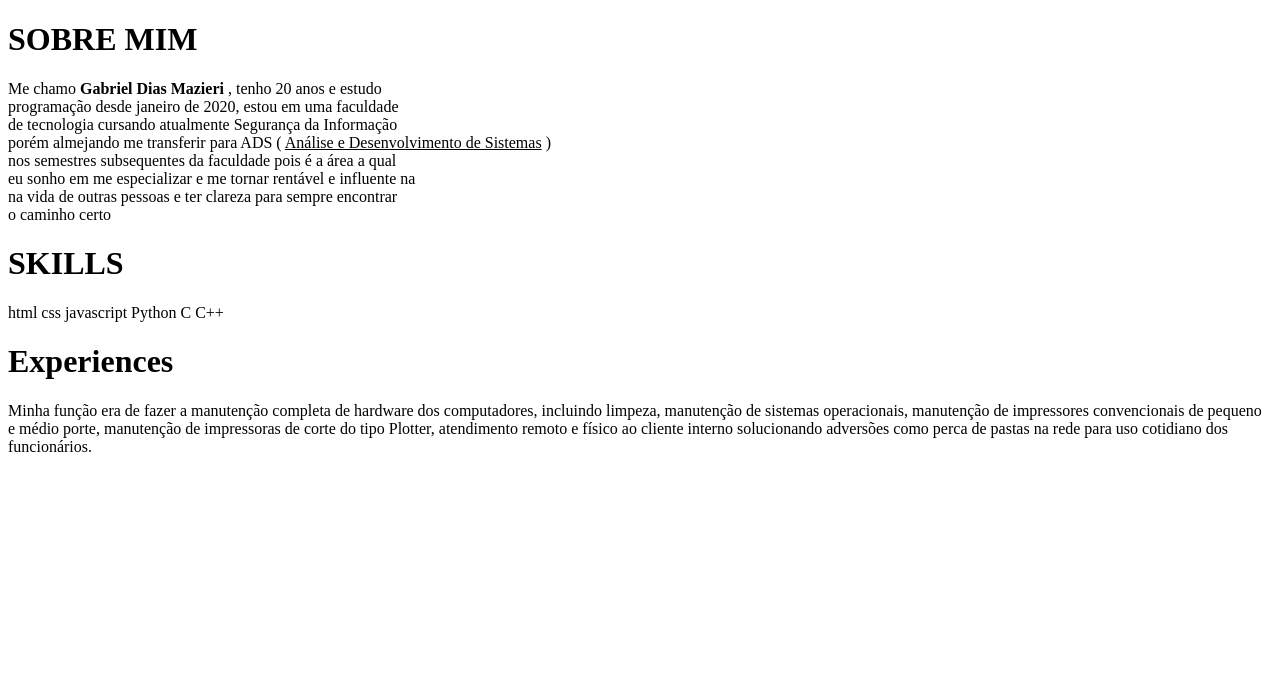
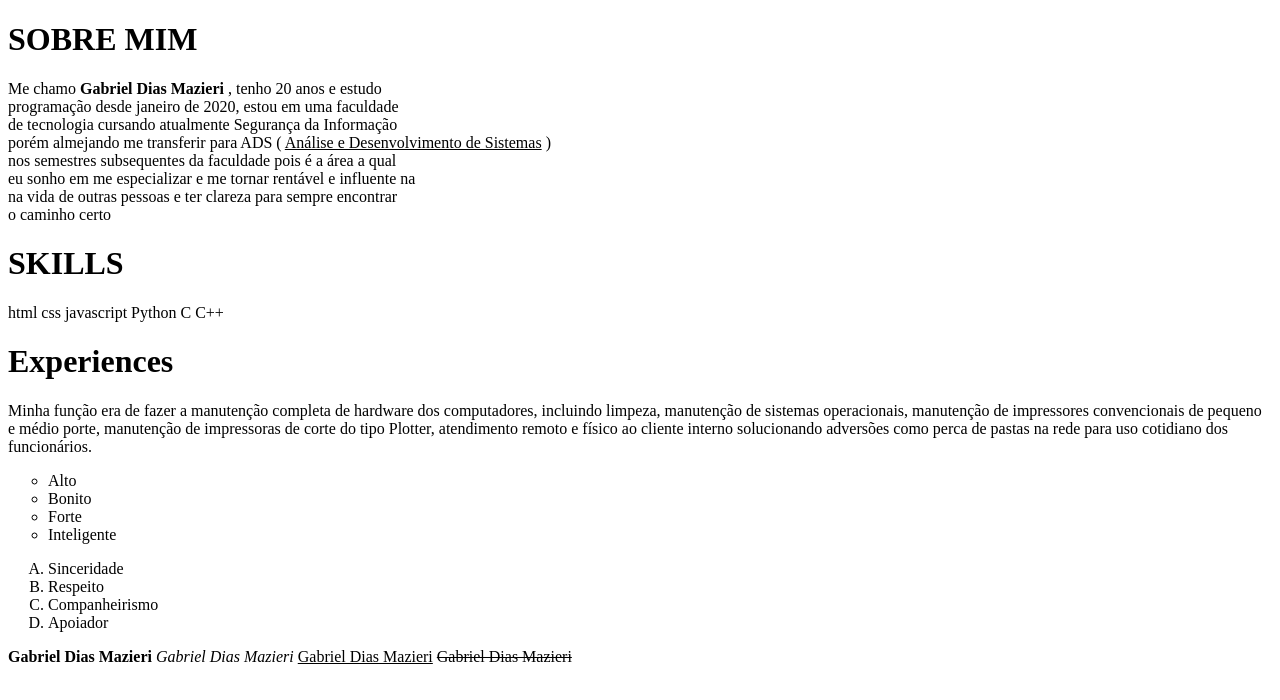
Before and after one commit to GrandeDev/webcompleto, a plain HTML site: page index.html in a window 1280 px wide. Drawn offline with Linux system fonts and the light colour scheme.

Commit message:
atualizando informaçoes do index

```diff
--- a/index.html
+++ b/index.html
@@ -46,6 +46,43 @@
         </p>
 
     </div>
+<!-- Lista não ordenada -->
+<!-- NA TAG <ul type=" "> PODE TER circle, square e disc  -->
+    <ul type="circle">
+        <li> Alto </li>
+        <li> Bonito </li>
+        <li> Forte </li>
+        <li> Inteligente </li>
+    </ul>
+<!-- AQUI ACABA A LISTA NÃO-ORDENADA -->
+
+<!--LISTA ORDENADA
+    <ol type="1"> -> exibe a lista em ordem numérica
+    <ol type="A"> -> exibe a lista em ordem alfabética maiúscula
+    <ol type="a"> -> exibe a lista em ordem alfabética minúscula
+    <ol type="I"> -> exibe a lista com número romanos maíuscula
+    <ol type="i"> -> exibe a lista com números romanos minúsculo
+-->
+    <ol type="A">
+        <li>Sinceridade</li>
+        <li>Respeito</li>
+        <li>Companheirismo</li>
+        <li>Apoiador</li>
+    </ol>
+<!-- AQUI ACABA A LISTA ORDENADA -->
+
+<!--AQUI SÃO ALGUMAS TAGS PARA FORMATAR TEXTO:
+    <strong>???</strong> = TEXTO EM NEGRITO
+    <em>???</em> = TEXTO EM ITÁLICO
+    <u>???</u> = TEXTO SUBLINHADO
+    <strike> ??? </strike> = CORTA O TEXTO NO MEIO
+-->
+    <strong>Gabriel Dias Mazieri</strong>
+    <em>Gabriel Dias Mazieri</em>
+    <u>Gabriel Dias Mazieri</u>
+    <strike>Gabriel Dias Mazieri</strike>
+<!-- beijão -->
+
 </body>
 
 </html>
```
